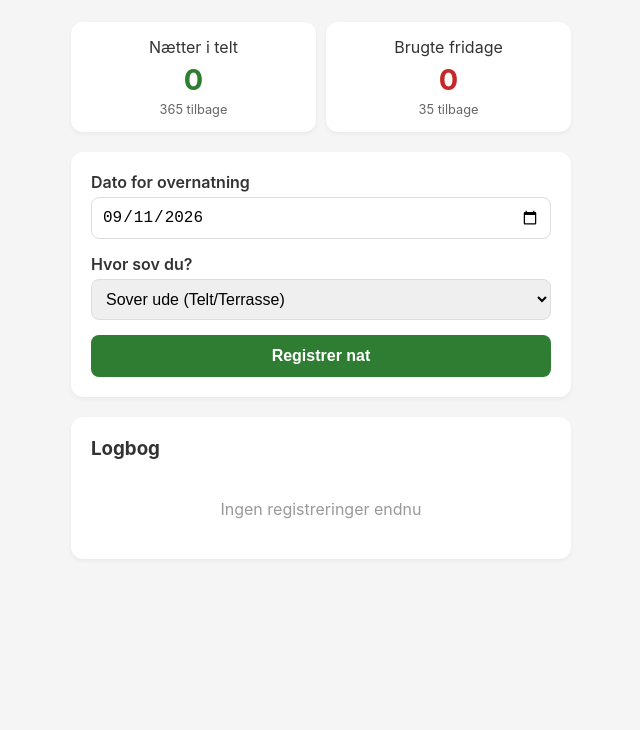
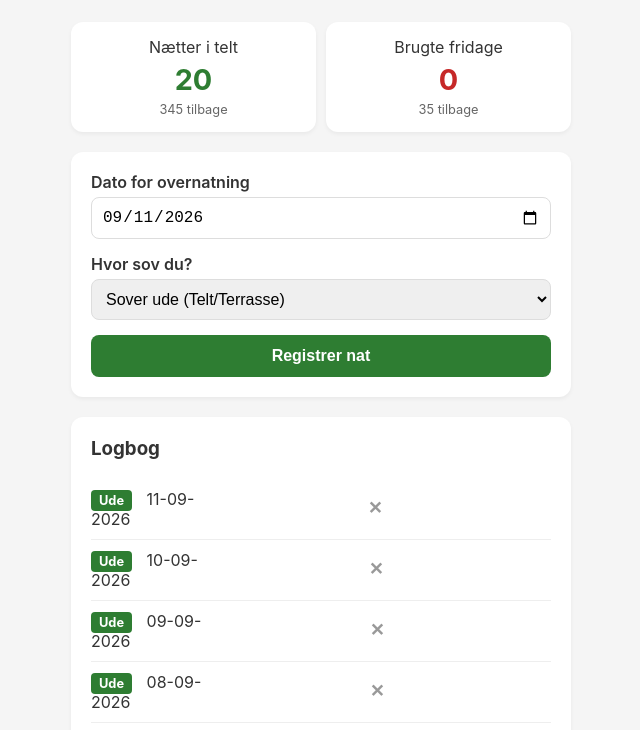
Before and after one commit to albertvnajbjerg-ux/365dage-i-telt, a plain HTML site: page index.html in a window 1280 px wide. Shown: the part 186-916 px from the top of the page, without its empty margins (319-959 px from the left). Before the commit the page ends 800 px from the top, so only its background shows below. Drawn offline with Linux system fonts and the light colour scheme.

Commit message:
Mark dates as outdoor and protect stored data

```diff
--- a/index.html
+++ b/index.html
@@ -219,7 +219,49 @@
 
 <script>
     document.getElementById('date-input').valueAsDate = new Date();
-    let data = JSON.parse(localStorage.getItem('snorkyData')) || [];
+
+    const BACKUP_KEY = 'snorkyDataBackup';
+    const FASTE_UDE_DAGE_FRA = '2026-08-23';
+    const FASTE_UDE_DAGE_TIL = '2026-09-11';
+
+    function hentData() {
+        for (const key of ['snorkyData', BACKUP_KEY]) {
+            try {
+                const gemt = JSON.parse(localStorage.getItem(key));
+                if (Array.isArray(gemt)) {
+                    return gemt.filter(d => d && typeof d.dato === 'string' && (d.type === 'ude' || d.type === 'inde'));
+                }
+            } catch (_) {
+                // Prøv backup, hvis primær data er beskadiget.
+            }
+        }
+        return [];
+    }
+
+    function gemData() {
+        const json = JSON.stringify(data);
+        try {
+            localStorage.setItem(BACKUP_KEY, json);
+            localStorage.setItem('snorkyData', json);
+        } catch (_) {
+            // Appen kan stadig bruges, selv hvis browserens lager er fuldt.
+        }
+    }
+
+    function markerFasteUdeDage() {
+        const start = new Date(FASTE_UDE_DAGE_FRA + 'T00:00:00Z');
+        const slut = new Date(FASTE_UDE_DAGE_TIL + 'T00:00:00Z');
+
+        for (let dag = start; dag <= slut; dag.setUTCDate(dag.getUTCDate() + 1)) {
+            const dato = dag.toISOString().slice(0, 10);
+            const eksisterende = data.find(d => d.dato === dato);
+            if (eksisterende) eksisterende.type = 'ude';
+            else data.push({ dato, type: 'ude' });
+        }
+    }
+
+    let data = hentData();
+    markerFasteUdeDage();
 
     function opdaterVisning() {
         data.sort((a, b) => new Date(b.dato) - new Date(a.dato));
@@ -256,7 +298,7 @@
             });
         }
         document.getElementById('history-list').innerHTML = listHTML;
-        localStorage.setItem('snorkyData', JSON.stringify(data));
+        gemData();
     }
 
     function tilfoejDag() {
```
